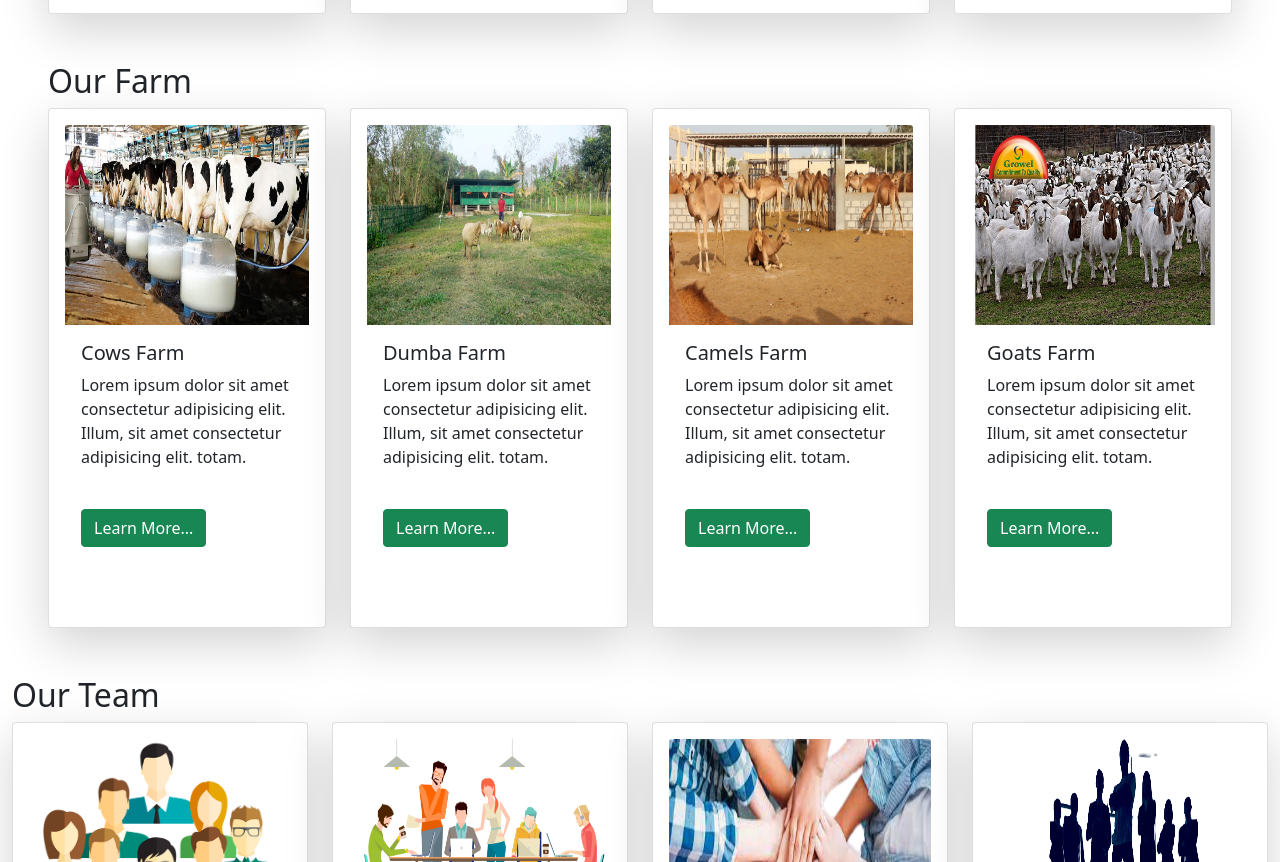
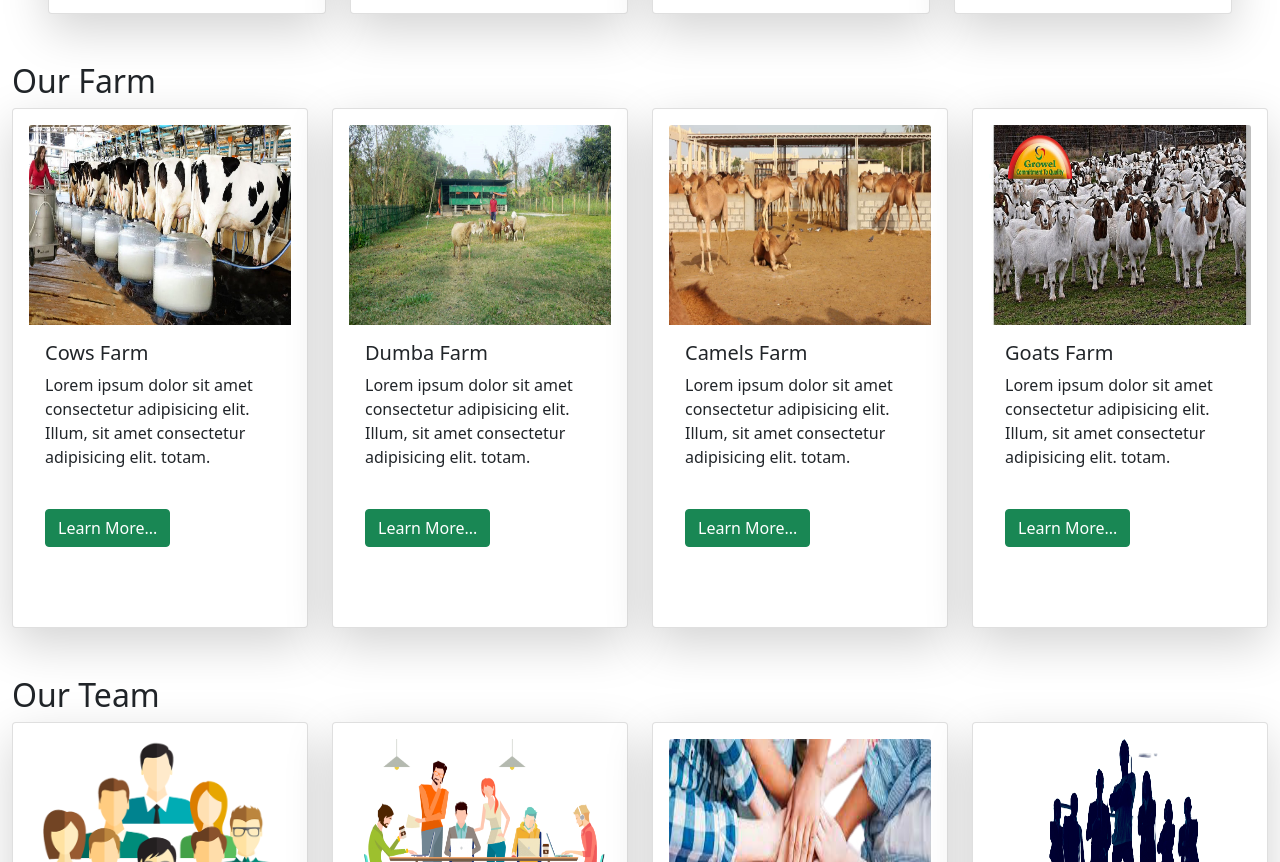
Before and after one commit to mahfuj0/cow-websit, a plain HTML site: page index.html in a window 1280 px wide. Shown: the part 3969-4831 px from the top of the page. Drawn offline with Linux system fonts and the light colour scheme.

Commit message:
final modify

```diff
--- a/index.html
+++ b/index.html
@@ -4,17 +4,22 @@
     <meta charset="UTF-8">
     <meta http-equiv="X-UA-Compatible" content="IE=edge">
     <meta name="viewport" content="width=device-width, initial-scale=1.0">
-    <title>Document</title>
+    <title><Cow-websit></Cow-websit></title>
+
     <!-- bootstrao style  -->
     <link rel="stylesheet" href="css/bootstrap.min.css">
+
     <!-- font awesome -->
     <script src="https://kit.fontawesome.com/c39668cd05.js" crossorigin="anonymous"></script>
+
     <!-- favicin -->
     <link rel="shortcut icon" href="logo.jpg" type="image/x-icon">
+
     <!-- css style  -->
     <link rel="stylesheet" href="css/style.css">
 </head>
 <body>
+  <!-- navbar  -->
 <header>
   <nav class="navbar  navbar-expand-lg fixed-top navbar-dark bg-danger">
     <div class="container-fluid">
@@ -99,6 +104,7 @@
       </section>
 </header>
 <main>
+  <!-- daylog -->
   <article class="container my-5">
     <div class="d-flex align-items-center ">
       <div class="flex-shrink-0">
@@ -146,7 +152,7 @@
         </div>
       </div>
   </section>
-  <!-- card  -->
+  <!-- cow card  -->
   <section class="m-5">
     <article>
       <h2>Cows</h2>
@@ -204,6 +210,7 @@
       </div>
     </article>
   </section>
+  <!-- dumba card  -->
   <section class="m-5">
     <article>
       <h2>Dumba</h2>
@@ -263,6 +270,7 @@
       </div>
     </article>
   </section>
+  <!-- camel card  -->
   <section class="m-5">
     <article>
       <h2>Camels</h2>
@@ -324,6 +332,7 @@
       </div>
     </article>
   </section>
+  <!-- goat card  -->
   <section class="m-5">
     <article>
       <h2>Goat</h2>
@@ -384,7 +393,7 @@
     </article>
   </section>
   <!-- our Farm -->
-  <section class="m-5">
+  <section class="container-fluid my-5">
     <article>
       <h2>Our Farm</h2>
       <div class="row row-cols-1 row-cols-md-4 g-4">
@@ -547,6 +556,7 @@
 </div>
 </div>
 </main>
+<!-- footer ari  -->
 <footer class=" bg-color">
       <div class="container ">
         <div class="row gx-5 d-flex justify-content-between align-items-center  row-cols-1 row-cols-md-2 row-cols-lg-4">
```
